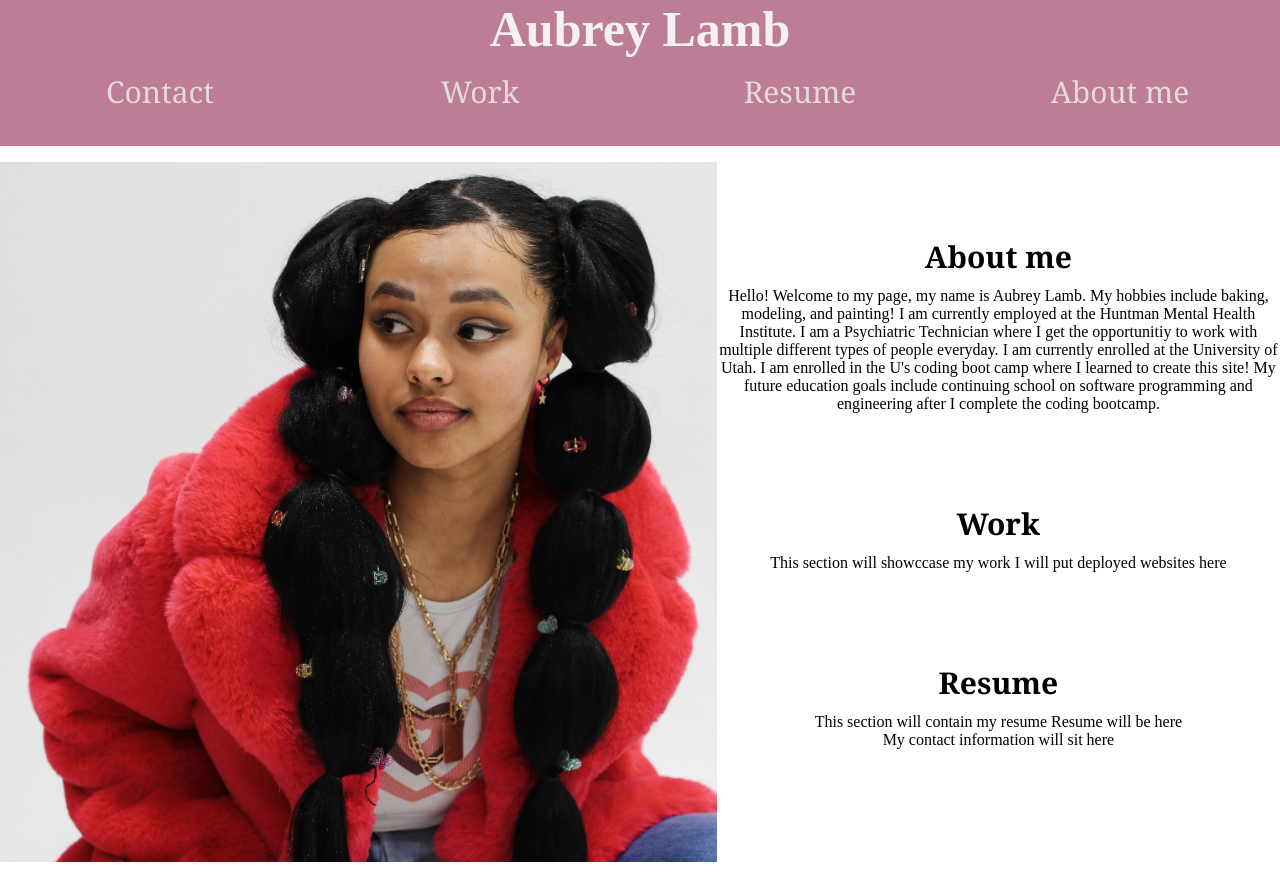
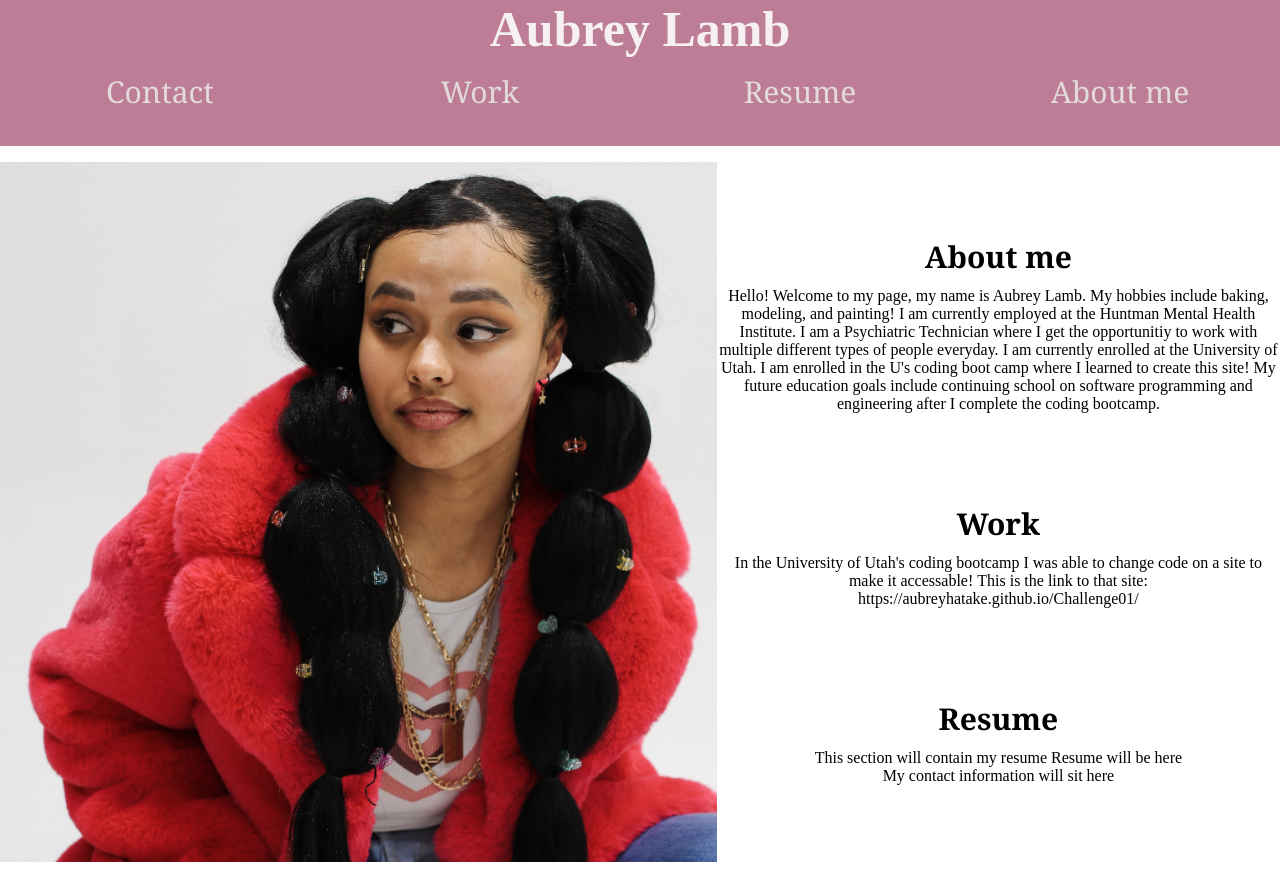
Before and after one commit to AubreyHatake/Professional-Portfolio, a plain HTML site: page index.html in a window 1280 px wide. Drawn offline with Linux system fonts and the light colour scheme.

```diff
--- a/index.html
+++ b/index.html
@@ -35,9 +35,10 @@
         <li class="float"> I am currently enrolled at the University of Utah. I am enrolled in the U's coding boot camp where I learned to create this site! My future education goals include continuing school on software programming and engineering after I complete the coding bootcamp.</li>
     </section>
         <h3 class="heads">Work</h3>
-        <li>This section will showccase my work </li>
-        <li>I will put deployed websites here </li>
+        <li>In the University of Utah's coding bootcamp I was able to change code on a site to make it accessable! </li>
+        <li> This is the link to that site: https://aubreyhatake.github.io/Challenge01/ </li>
 	<section>
+        <div class="resume"> </div>
         <h4 class="heads">Resume</h4>
         <li>This section will contain my resume</li>
         <li> Resume will be here</li>
```
Also changed, not shown: assets/css/Screenshot 2023-03-05 115923.jpg (added).
